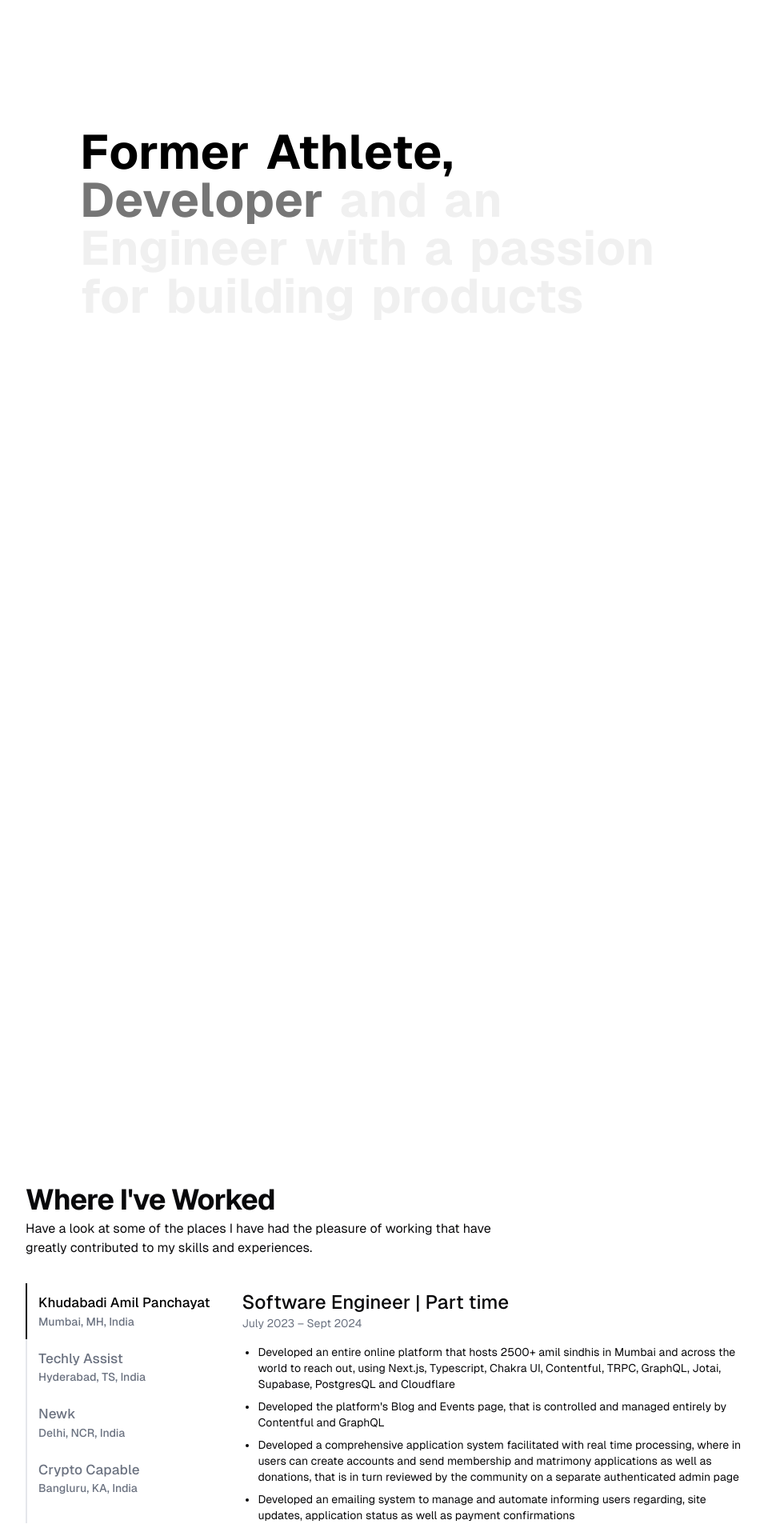
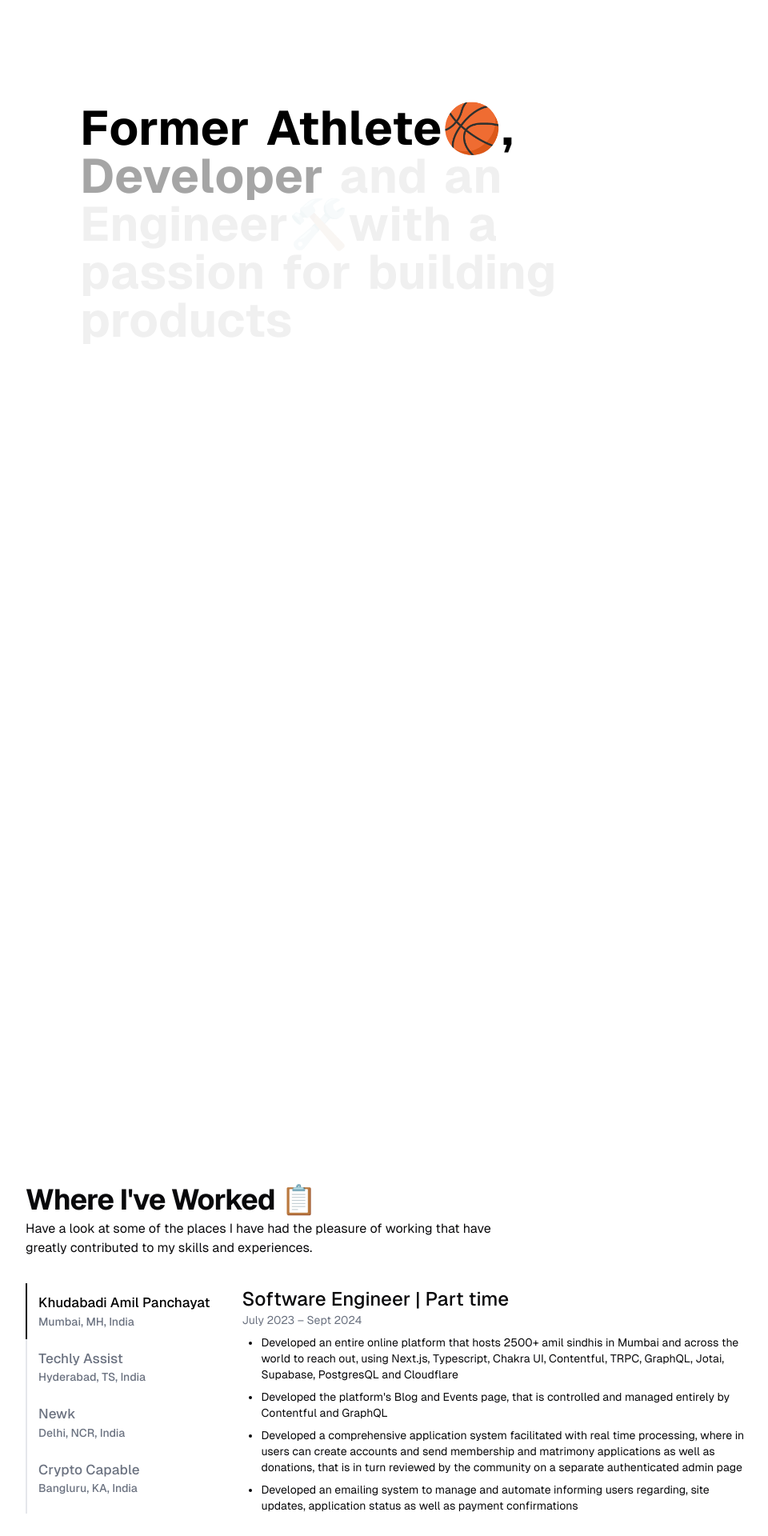
Before and after one commit to akshatsabavat/Portfolio, a Next.js app in the folder my-personal-portfolio/: page / in a window 1280 px wide. Shown: the part 920-2840 px from the top of the page at 80% size, without its empty margins (158-1118 px from the left). Built offline with nearby package versions, Linux system fonts and the light colour scheme.

Commit message:
Added: some emojis

```diff
--- a/my-personal-portfolio/src/app/page.tsx
+++ b/my-personal-portfolio/src/app/page.tsx
@@ -14,7 +14,7 @@ const Home = () => {
       </div>
       <HeroSection />
       <div className="z-10 flex min-h-[16rem] items-center justify-center rounded-lg bg-white dark:bg-black">
-        <TextRevealByWord text="Former Athlete, Developer and an Engineer with a passion for building products" />
+        <TextRevealByWord text="Former Athlete🏀, Developer and an Engineer🛠️with a passion for building products" />
       </div>
       <ExperienceSection />
       <ProjectSection />
--- a/my-personal-portfolio/src/components/custom/ExperienceTab.tsx
+++ b/my-personal-portfolio/src/components/custom/ExperienceTab.tsx
@@ -21,7 +21,7 @@ const TabContentUI: React.FC<{
   responsibilities: string[];
 }> = ({ workPlace, workLocation, position, duration, responsibilities }) => {
   return (
-    <div className="flex flex-col items-start space-y-4">
+    <div className="flex flex-col items-start space-y-2">
       <div>
         <BoxReveal boxColor={"#D3D3D3"} duration={0.5}>
           <p className="text-2xl font-medium">{position}</p>
@@ -31,7 +31,7 @@ const TabContentUI: React.FC<{
         </BoxReveal>
       </div>
       <BoxReveal boxColor={"#D3D3D3"} duration={0.5}>
-        <ul className="list-disc pl-5 space-y-2">
+        <ul className="list-disc pl-6 space-y-2">
           {responsibilities.map((resp, index) => (
             <li key={index} className="text-sm">
               {resp}
@@ -70,7 +70,7 @@ const ExperienceTab = () => {
             />
           </TabsTrigger>
         </TabsList>
-        <div className="pt-2 flex-1">
+        <div className="pt-1 flex-1">
           <TabsContent value="kap">
             <TabContentUI
               workPlace="Khudabadi Amil Panchayat"
--- a/my-personal-portfolio/src/components/pages/landing/info/ExperienceSection.tsx
+++ b/my-personal-portfolio/src/components/pages/landing/info/ExperienceSection.tsx
@@ -6,7 +6,7 @@ const ExperienceSection = () => {
       <div className="flex flex-col space-y-8">
         <div className="flex flex-col gap-1">
           <h2 className="tracking-tight font-[family-name:var(--font-geist-sans)] font-bold text-4xl">
-            Where I've Worked
+            Where I've Worked <span className="text-4xl">📋</span>
           </h2>
           <p className="max-w-[600px] leading-6">
             Have a look at some of the places I have had the pleasure of working
```
